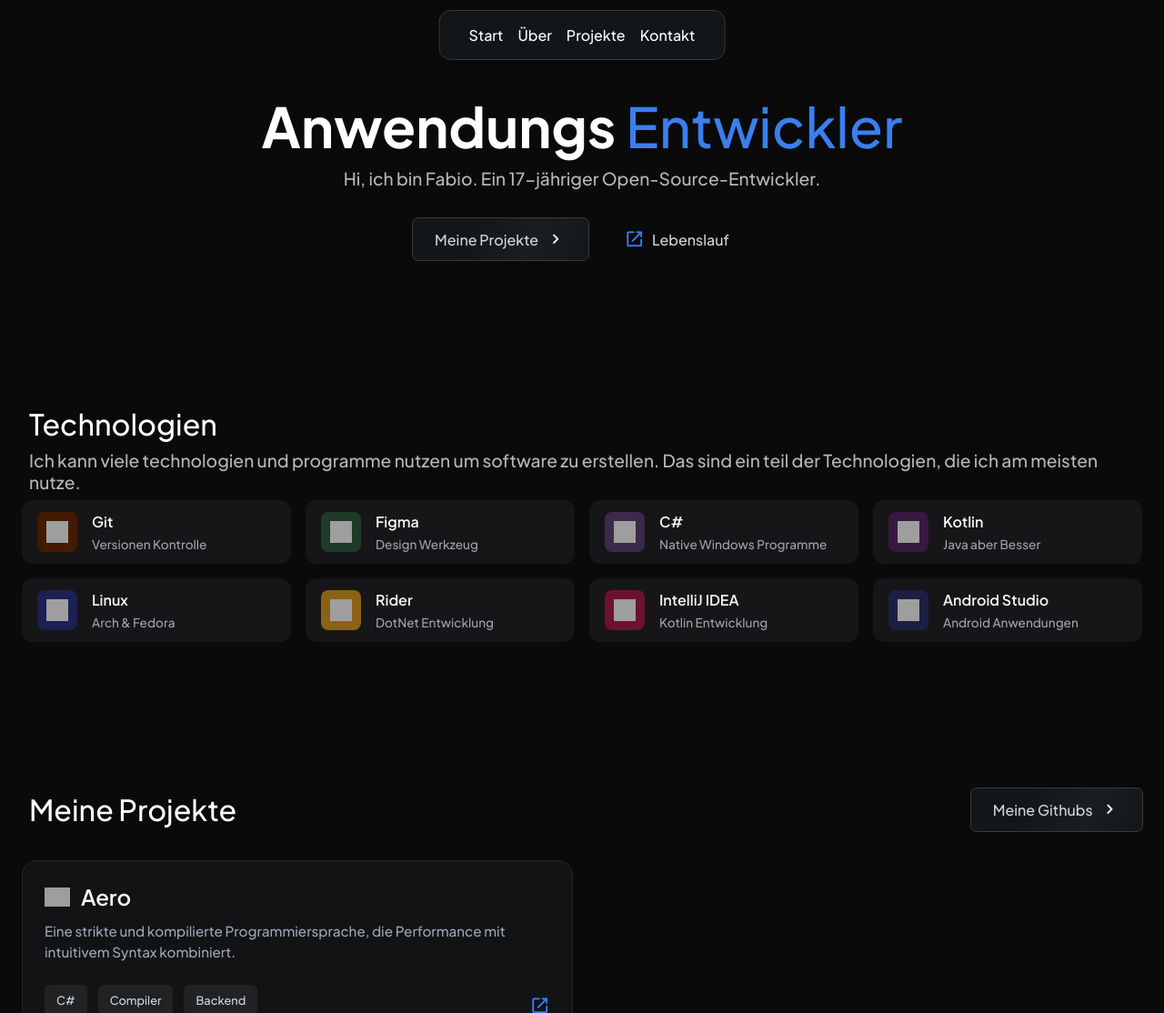
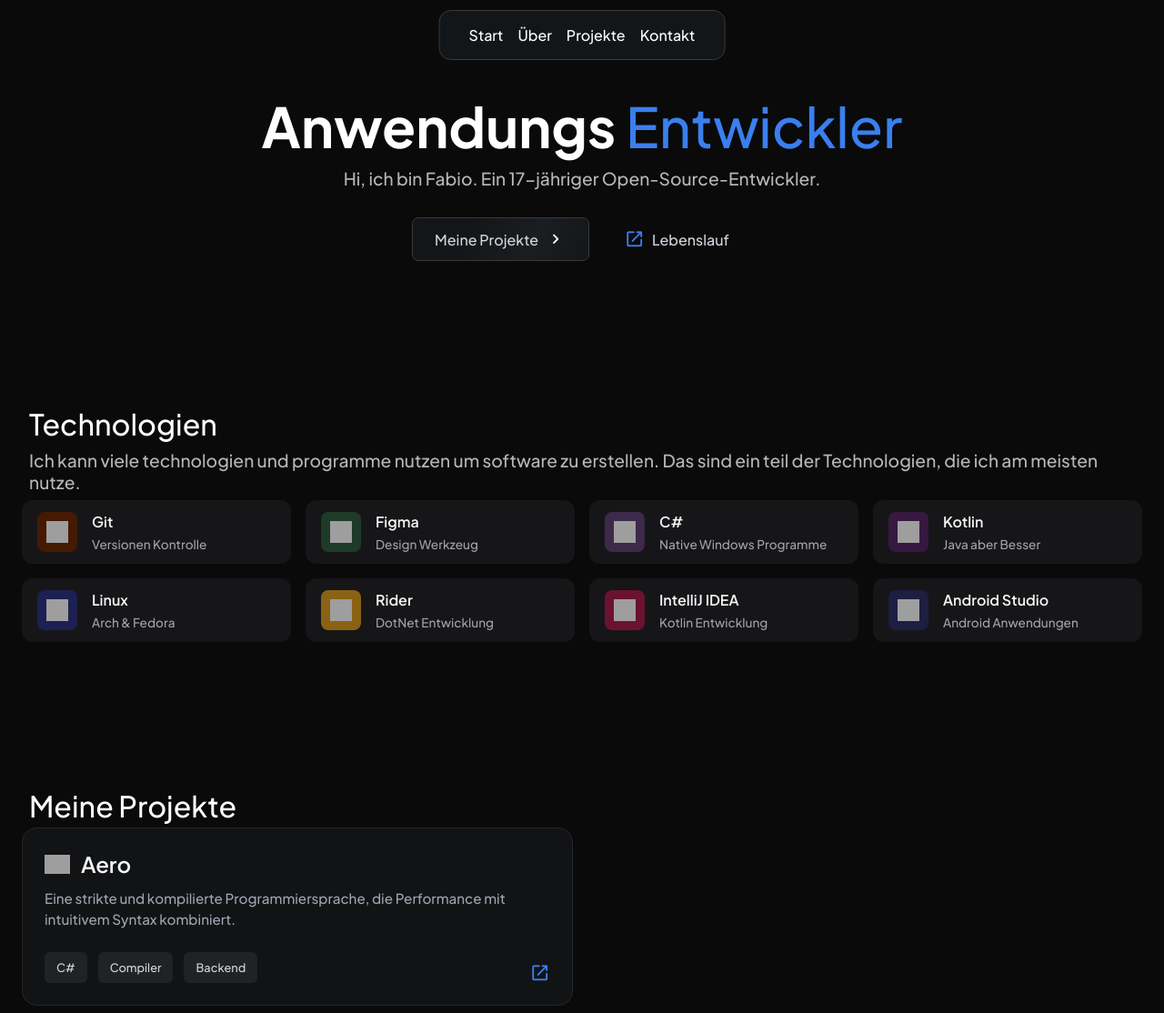
Before and after one commit to holzfa/Portfolio, a plain HTML site: page index.html in a window 1280 px wide. Shown: the top 1114 px of the page at 91% size. Drawn offline with nearby package versions, Linux system fonts and the light colour scheme; grey boxes are pictures that could not be loaded.

Commit message:
Update index.html

```diff
--- a/index.html
+++ b/index.html
@@ -45,11 +45,7 @@
             </div>
 
             <div id="projects" class="sectioned centered">
-                <div class="opposed bottom-gapped">
-                    <h1 class="t1">Meine Projekte</h1>
-                    <a class="button shimmer">Meine Githubs<span class="symbol left-spaced">keyboard_arrow_right</span></a>
-                </div>
-
+                <h1 class="t1">Meine Projekte</h1>
                 <div id="project-stack" class="project-card-grid"></div>
             </div>
 
```
